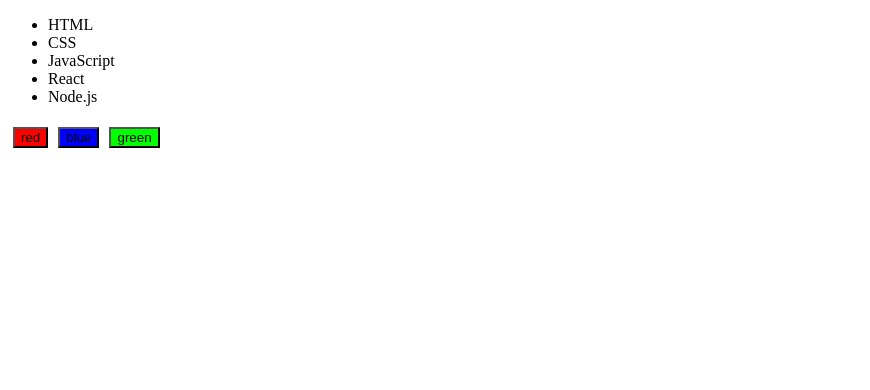
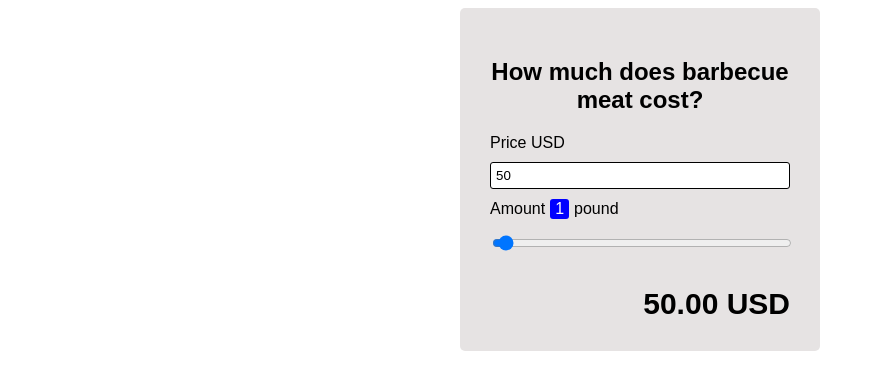
Before and after one commit to ZohaibA99/GoIT_JS, a plain HTML site: page index.html in a window 1280 px wide. Shown: the whole page, without its empty margins (0-870 px from the left). Drawn offline with Linux system fonts and the light colour scheme.

Commit message:
Add files via upload

```diff
--- a/index.html
+++ b/index.html
@@ -1,22 +1,40 @@
-<!DOCTYPE html>
 <html lang="en">
   <head>
     <meta charset="UTF-8" />
     <meta name="viewport" content="width=device-width, initial-scale=1.0" />
-    <title>DOM</title>
+    <title>Event Delegation</title>
+    <link rel="stylesheet" href="./style.css" />
   </head>
   <body>
-    <!-- <ul id="list">
-      <li>qwerty</li>
-      <li>qwerty</li>
-      <li>qwerty</li>
-      <li>qwerty</li>
-      <li>qwerty</li>
-      <li>qwerty</li>
-    </ul> -->
+<!--
+    <div id="parentDiv">
+      <a href="https://google.com" target="_blank" id="childA">Child A</a>
+      <a href="https://google.com" target="_blank">Child B</a>
+    </div> -->
 
-    <div id="container"></div>
+    <!-- ================================ -->
 
-    <script src="/js/script.js"></script>
+    <!-- <section>
+      Section
+      <div>
+        DIV
+        <p>P</p>
+      </div>
+    </section> -->
+
+    <!-- ================================ -->
+
+    <div class="container">
+      <h2 class="title">How much does barbecue meat cost?</h2>
+      <form action="#" class="form" id="form">
+        <label for="price">Price USD</label>
+        <input type="text" id="price" name="price" value="50" />
+        <label for="quantity">Amount<span class="amount" id="amount">1</span>pound </label>
+        <input type="range" id="quantity" name="quantity" value="1" min="1" , max="20" />
+      </form>
+      <p class="text-right total" id="total"></p>
+    </div>
+
+    <script src="js/script.js"></script>
   </body>
 </html>
--- a/js/script.js
+++ b/js/script.js
@@ -1,92 +1,92 @@
-// const list = document.getElementById('list');
-// if(list){
-//     console.log(list.children.length);
-// } else{
-//     console.log('This element does not exist in the DOM');
-// }
+// const parentDiv = document.querySelector("#parentDiv");
+// const childId = document.querySelector("#childA");
 
-//* 1. Create a list of technologies studied in the Fullstack course using js
-// Show how it is done with the help of **map** and **reduce**
+// document.body.addEventListener('click', (e) => {
+//     e.preventDefault();
+//     alert("body");
+// })
 
-const technologies = ["HTML", "CSS", "JavaScript", "React", "Node.js"];
 
-//gets a reference (connection) to our div element with id of container
-const container = document.getElementById('container');
+// parentDiv.addEventListener('click', (e) =>{
+//     alert('parent div')
+// });
 
-//creating ul (remeber it has not been added to the DOM yet)
-const list = document.createElement('ul');
-
-//mapFunction
-
-// const listContent = technologies.map((tech) => `<li>${tech}</li>`).join("");
-// list.insertAdjacentHTML("beforeend", listContent);
-// list.innerHTML = listContent;
-
-// container.append(list);
+// childA.addEventListener('click', (e) => {
+//     e.stopPropagation();
+//     e.preventDefault();
+//     alert("child A");
+// })
 
 
 
-//reduce function
-const listContent = technologies.reduce((acc, techonolgy) => (acc += `<li>${techonolgy}</li>`), "");
+//!=============================================================
 
-//add li to ul (remember they will not be displayed until you add the ul to the DOM)
-list.insertAdjacentHTML("beforeend", listContent);
-
-//adde ul to dom
-container.append(list);
+// for (let elem of document.querySelectorAll("*")){
+//     elem.addEventListener('click', (event) =>
+//         alert(`Diving: ${elem.tagName}`),
+//         true
+//     );
+//     elem.addEventListener('click', (e) => alert(`Emersioin: ${elem.tagName}`));
+// }
 
 
-//default way
 
-/*
-    1. Create a container for ul tag
-    2. Create a cycle for sorting array elements
-    3. Create a li tag
-    4. Write the text from the array into the li tag
-    5. Place li inside of ul
-    6. Place ul tag with items on the page
-*/
 
-// const list = document.createElement('ul');
-// for (const tech of technologies){
-//     const liEl = document.createElement('li');
-//     liEl.textContent = tech;
-//     list.append(liEl);
-// }
-// container.append(list);
+// Create a product cost calculator depending on the price. When working with events, use delegation. Render all markup via JS
+// When the data variable is entered in input #1 or #2, the total cost should be automatically recalculated
+// The currency - USD should always be displayed
+// The total amount is displayed with pennies (2 decimal places)
+// In the signature of the second input, there should be a color hint of how many pounds the user selected on the second input.
+// The color tooltip should change its value when the slider is dragged.
+// In input No. 2, set min and max threshold by yourself.
+// When loading the page, the script should automatically calculate the cost based on the default data that you set in the markup.
 
-///2. Create several buttons based on an array of objects using createElement
 
-const createTheseButtons = [
-    {
-        label: 'red',
-        color: "#FF0000"
+const data = {
+    quantity: 0,
+    price: 0,
+    calcTotalPrice() {
+        return (this.quantity * this.price).toFixed(2);
     },
-    {
-        label: 'blue',
-        color: "#0000FF"
-    },
-    {
-        label: "green",
-        color: "#00FF00"
+};
+
+//dom links
+const mainForm = document.getElementById("form");
+const priceInput = document.getElementById("price");
+const quantityInput = document.getElementById("quantity");
+const amount = document.getElementById("amount");
+const total = document.getElementById("total");
+
+//data fill
+dataFill();
+displayTotal();
+
+//events
+mainForm.addEventListener("change", handleFormChange);
+
+//functions
+function handleFormChange({ target }) {
+    const { value } = target;
+
+    if (target === priceInput) {
+        if (!Number(value)) {
+        console.log("Not a number!");
+        return;
+        }
+    } else if (target === quantityInput) {
+        amount.textContent = value;
     }
 
-];
+    target.setAttribute("value", value);
+    dataFill();
+    displayTotal();
+}
 
+function dataFill() {
+    data.quantity = quantityInput.getAttribute("value");
+    data.price = priceInput.getAttribute("value");
+}
 
-/*
-    1. Iterate through the array of colors using a loop
-    2. Create a button
-    3. Set the background color of the button
-    4. Set the text of the button
-    5. Add a button to the document
-*/
-
-createTheseButtons.forEach(({label, color}) => {
-    const buttonEl = document.createElement('button');
-    buttonEl.style.backgroundColor = color;
-    buttonEl.classList.add("indents");
-    buttonEl.style.margin = '5px';
-    buttonEl.textContent = label;
-    container.appendChild(buttonEl);
-})
+function displayTotal() {
+    total.textContent = data.calcTotalPrice() + " USD";
+}
--- /dev/null
+++ b/style.css
@@ -0,0 +1,53 @@
+/* body * {
+  margin: 10px;
+  border: 5px solid red;
+} */
+
+/* ======================================== */
+
+* {
+    font-family: Arial, Helvetica, sans-serif;
+}
+
+.container {
+    width: 300px;
+    background-color: rgb(230, 227, 227);
+    margin: auto;
+    border-radius: 5px;
+    padding: 30px;
+}
+
+.title {
+    text-align: center;
+    font-family: Arial, Helvetica, sans-serif;
+}
+
+input {
+    display: block;
+    width: 100%;
+    border-radius: 3px;
+    border: 1px solid black;
+    padding: 5px;
+    margin-top: 10px;
+}
+
+#price {
+    margin-bottom: 10px;
+}
+
+.text-right {
+    text-align: right;
+    font-size: 30px;
+    font-family: Arial, Helvetica, sans-serif;
+    font-weight: 700;
+    margin-bottom: 0;
+}
+
+.amount {
+    background-color: blue;
+    display: inline-block;
+    padding: 1px 5px;
+    margin: 0 5px;
+    border-radius: 3px;
+    color: #fff;
+}
```
